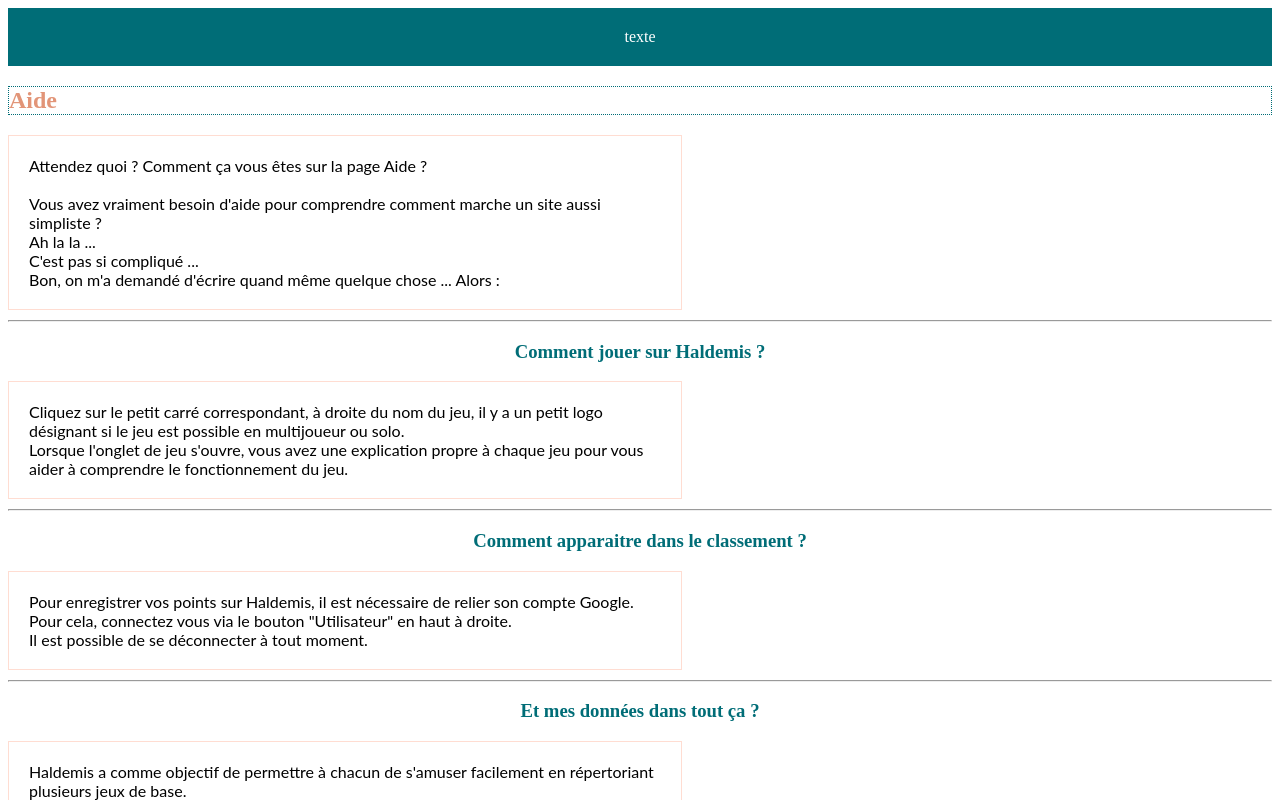
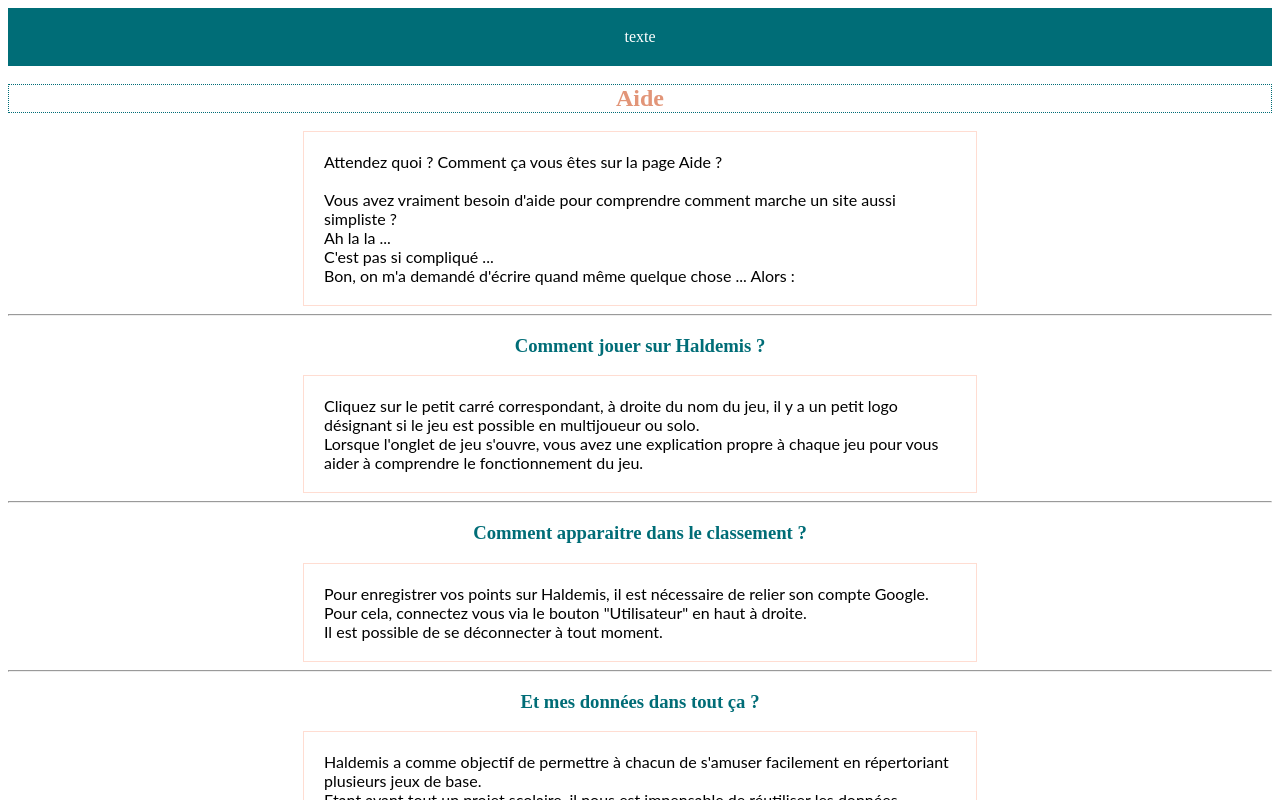
Before and after one commit to thewhiteumbra/site-haldemis, an Angular app: page / in a window 1280 px wide. Shown: the top 800 px of the page. Built offline with nearby package versions, Linux system fonts and the light colour scheme.

Commit message:
2 files modified

```diff
--- a/src/app/app.component.html
+++ b/src/app/app.component.html
@@ -2,8 +2,9 @@
 <header>
 texte
 </header>
-
+<br>
 <h2> Aide </h2>
+<br>
 <p class="txtaide"> Attendez quoi ? Comment ça vous êtes sur la page Aide ?
   <br> <br>
   Vous avez vraiment besoin d'aide pour comprendre comment marche un site aussi simpliste ?
@@ -28,7 +29,7 @@
   <P class="txtaide">
 Haldemis a comme objectif de permettre à chacun de s'amuser facilement en répertoriant plusieurs jeux de base. <br>Etant avant tout un projet scolaire, il nous est impensable de réutiliser les données récupérées. C'est aussi dans cette optique de créer un lien de confiance que nous avons utilisé Google pour s'identifier, ainsi, l'utilisateur n'a pas besoin de se créer un compte et de donner ses données à un inconnu. <br>Haldemis reste un projet à but non lucratif et vos données resteront à l'abri.
   </P>
-
+<br>
 <footer>
 <li><a href="./informations.html">Informations</a></li>
 <li><a href="./contact.html">Nous Contacter</a></li>
--- a/src/styles.css
+++ b/src/styles.css
@@ -18,8 +18,11 @@
 }
 
 h2 {
+  display : flex;
   color: #e29578 ;
   border : 1px dotted #006d77;
+  justify-content: center;
+  margin : auto;
 
 }
 p {
@@ -67,6 +70,7 @@
   display : flex;
   justify-content: center;
   padding : 20px;
+  margin : auto;
 }
 
 h1 {
```
